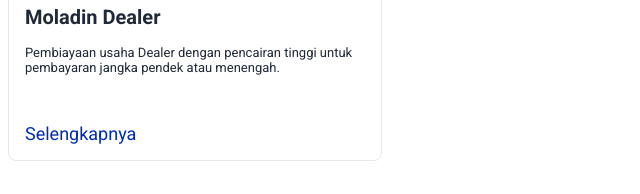
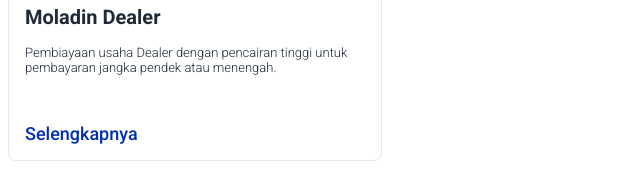
Before and after one commit to jogisyamantha/binar-fer14-meeting4, a plain HTML site: page index.html in a window 1280 px wide. Shown: the part 221-415 px from the top of the page, without its empty margins (0-640 px from the left). Drawn offline with Linux system fonts and the light colour scheme.

Commit message:
Fix font styling

```diff
--- a/index.html
+++ b/index.html
@@ -10,7 +10,7 @@
         <link rel="preconnect" href="https://fonts.googleapis.com" />
         <link rel="preconnect" href="https://fonts.gstatic.com" crossorigin />
         <link
-            href="https://fonts.googleapis.com/css2?family=Open+Sans&family=Poppins:wght@400;600&family=Roboto:wght@100;400;500;700&display=swap"
+            href="https://fonts.googleapis.com/css2?family=Open+Sans&family=Poppins:wght@400;600&family=Roboto:wght@100;300;400;500;700&display=swap"
             rel="stylesheet"
         />
     </head>
--- a/style.css
+++ b/style.css
@@ -37,13 +37,14 @@
 .card-text{
     margin: 16px 0 0 0;
     font-size: 13px;
-    font-weight: thin;
+    font-weight: 300;
     color: #1F2937;
 }
 
 .card-link {
     text-decoration: none;
     font-size: 18px;
+    font-weight: 500;
     color: #002DB4;
 }
 
```
